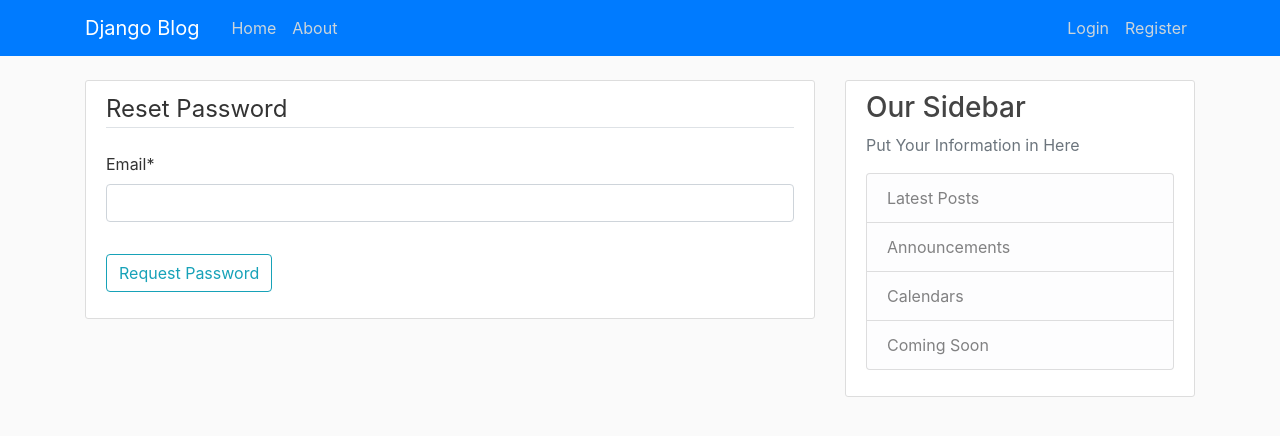
After one commit to jeihanraihan/Django-blog, a Django app: page /password-reset/ in a window 1280 px wide. The commit adds this page. Shown: the top 436 px of the page. Run offline with Django 3.2, Linux system fonts and the light colour scheme; some libraries are stand-ins or nearby versions.

Commit message:
update form + added new form

```diff
--- a/django_project/users/templates/users/login.html
+++ b/django_project/users/templates/users/login.html
@@ -10,6 +10,9 @@
       </fieldset>
       <div class="form-group">
         <button type="submit" class="btn btn-outline-info">Login</button>
+        <small class="text-muted ml-2">
+          <a href="{% url 'password_reset' %}">Forget Password?</a>
+        </small>
       </div>
     </form>
     <div class="border-top pt-3">
--- /dev/null
+++ b/django_project/users/templates/users/password_reset.html
@@ -0,0 +1,16 @@
+{% extends "blog/base.html" %}
+{% load crispy_forms_tags %}
+{% block content %}
+  <div class="content-section">
+    <form method="POST">
+      {% csrf_token %}
+      <fieldset class="form-group">
+        <legend class="border-bottom mb-4">Reset Password</legend>
+        {{ form|crispy }}
+      </fieldset>
+      <div class="form-group">
+        <button type="submit" class="btn btn-outline-info">Request Password</button>
+      </div>
+    </form>
+  </div>
+{% endblock content %}
--- /dev/null
+++ b/django_project/users/templates/users/password_reset_done.html
@@ -0,0 +1,6 @@
+{% extends "blog/base.html" %}
+{% block content %}
+    <div class="alert alert-info">
+      An email has been sent with information to reset your password
+    </div>
+{% endblock content %}
```
Also changed, not shown: django_project/users/templates/users/password_reset_complete.html (added, +7 -0 lines), django_project/users/templates/users/password_reset_confirm.html (added, +16 -0 lines).
